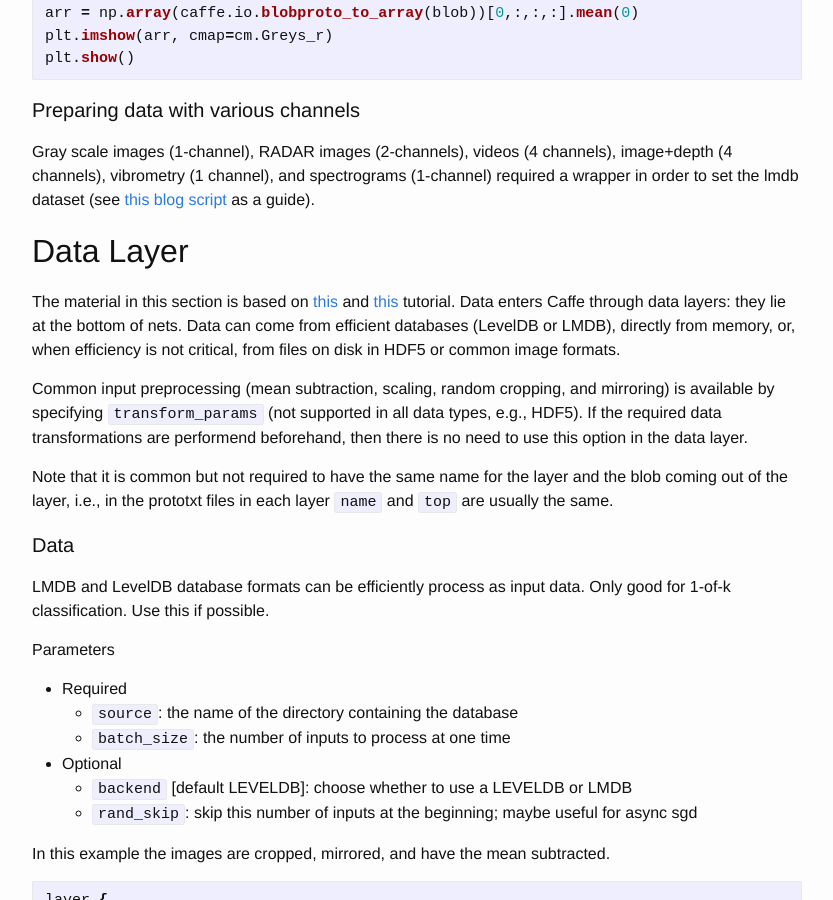
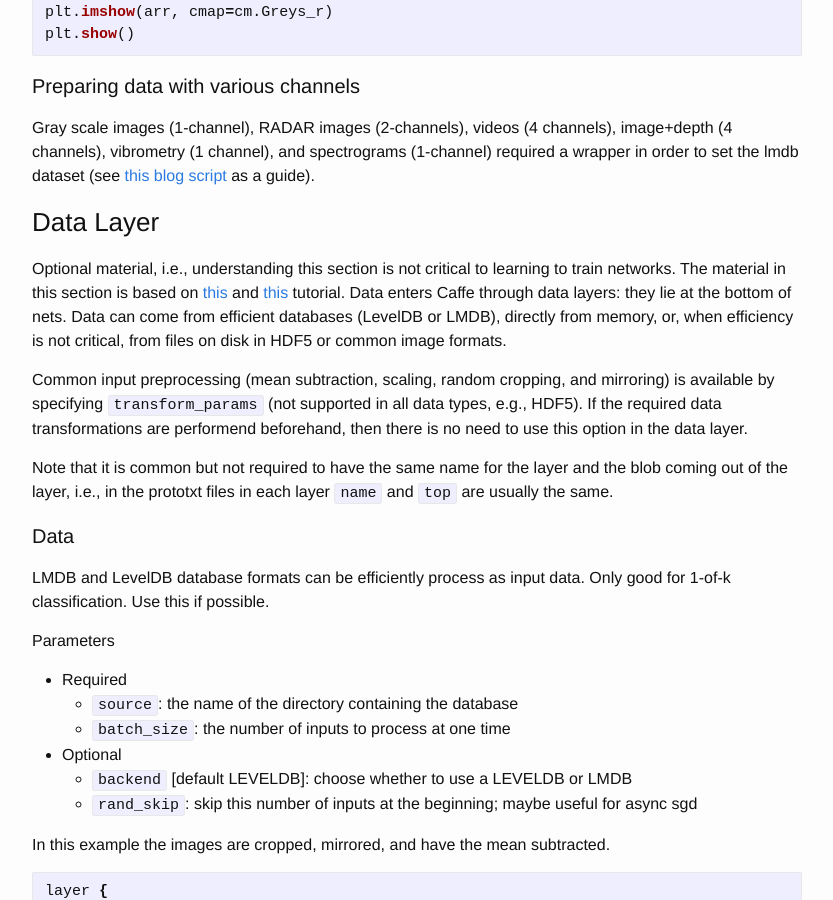
Before and after one commit to RodriguezAndres/RodriguezAndres.github.io, a Jekyll site: the page built from _posts/2016-04-28-caffe.markdown, in a window 1280 px wide and 900 px high, scrolled down 6461 px. Shown: the whole window, without its empty margins (223-1056 px from the left). Built offline with Jekyll 4.4.1, drawn with Linux system fonts in a browser that asks for light colours; formulas are drawn with MathJax 3; comment, search, counter and statistics services are not loaded.

Commit message:
adding minor details to blog

```diff
--- a/_posts/2016-04-28-caffe.markdown
+++ b/_posts/2016-04-28-caffe.markdown
@@ -259,8 +259,8 @@ plt.show()
 <h4>Preparing data with various channels</h4>
 Gray scale images (1-channel), RADAR images (2-channels), videos (4 channels), image+depth (4 channels), vibrometry (1 channel), and spectrograms (1-channel) required a wrapper in order to set the lmdb dataset (see [this blog script](https://github.com/BVLC/caffe/issues/1698#issuecomment-70211045) as a guide).
 
-## Data Layer
-The material in this section is based on [this](http://caffe.berkeleyvision.org/tutorial/layers.html) and [this](http://vision.stanford.edu/teaching/cs231n/slides/caffe_tutorial.pdf) tutorial. Data enters Caffe through data layers: they lie at the bottom of nets. Data can come from efficient databases (LevelDB or LMDB), directly from memory, or, when efficiency is not critical, from files on disk in HDF5 or common image formats.
+<h3>Data Layer</h3>
+Optional material, i.e., understanding this section is not critical to learning to train networks. The material in this section is based on [this](http://caffe.berkeleyvision.org/tutorial/layers.html) and [this](http://vision.stanford.edu/teaching/cs231n/slides/caffe_tutorial.pdf) tutorial. Data enters Caffe through data layers: they lie at the bottom of nets. Data can come from efficient databases (LevelDB or LMDB), directly from memory, or, when efficiency is not critical, from files on disk in HDF5 or common image formats.
 
 Common input preprocessing (mean subtraction, scaling, random cropping, and mirroring) is available by specifying `transform_params` (not supported in all data types, e.g., HDF5). If the required data transformations are performend beforehand, then there is no need to use this option in the data layer.
 
```
